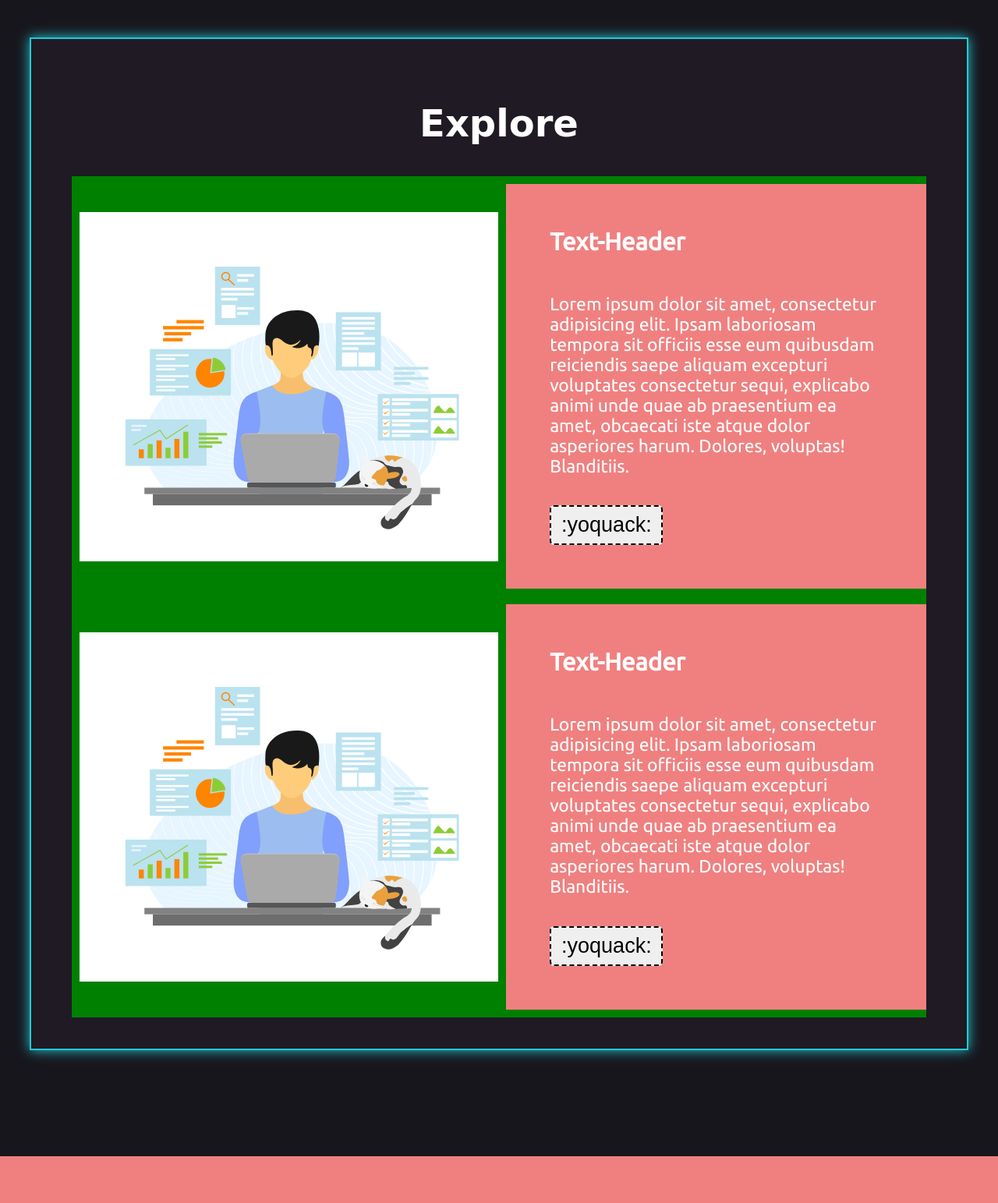
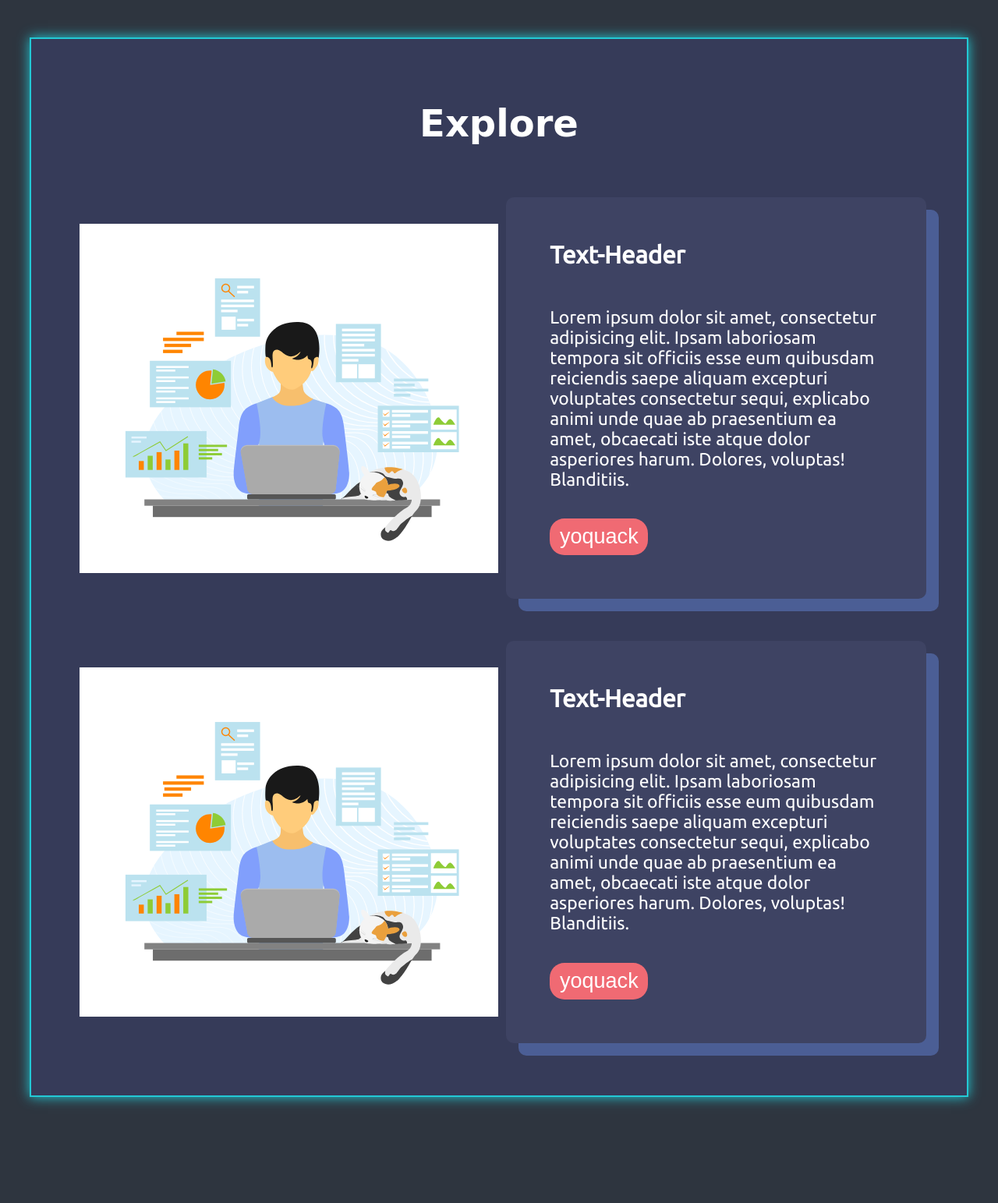
Before and after one commit to Naman-Biswajit/Dumb-Team-project, a Flask app: page /explore in a window 1280 px wide. Shown: the part 88-1631 px from the top of the page at 78% size. Before the commit the page ends 1571 px from the top, so only its background shows below. Run offline with Flask 2, Linux system fonts and the light colour scheme; some libraries are stand-ins or nearby versions; some web fonts are replaced.

Commit message:
Added box-shadow for text-containers

```diff
--- a/static/css/explore.css
+++ b/static/css/explore.css
@@ -2,8 +2,10 @@
 
 
 :root {
-    --dark-purple: #18161d;
-    --inner-purple: #1f1a24;
+    --outer: #2e353f;
+    --inner: #363b59;
+    --btn-bg: #f06a73;
+    --light-grey: #3e4363;
     --glow: #23c9d5;
     --ubuntu: 'Ubuntu', sans-serif;
     --nova-round: 'Nova Round', cursive;
@@ -11,7 +13,7 @@
 }
 
 body {
-    background: var(--dark-purple);
+    background: var(--outer);
     font-family: var(--ubuntu);
 }
 
@@ -19,7 +21,7 @@
     position: relative;
     margin: 17vh 3vw;
     color: white;;
-    background: var(--inner-purple);
+    background: var(--inner);
     border: var(--glow) solid 2px;
     box-shadow: var(--glow) 0 0 15px;
     padding: 3vh 3vw;
@@ -42,16 +44,14 @@
     flex-direction: column;
     align-items: center;
     margin: 2vh 1vw;
-    /* background: blueviolet; */
 }
 
 .sub-container {
-    background: green;
     display: flex;
     flex-direction: row;
     justify-content: space-around;
     max-width: fit-content;
-    padding: 10px 0;
+    padding: 27px 0;
 }
 
 .image-container {
@@ -68,11 +68,13 @@
 
 .text-container {
     font-size: 1.3em;
-    background: lightcoral;
     padding: 7vh;
     align-self: center;
     margin: auto;
     max-width: 53vw;
+    background: var(--light-grey);
+    border-radius: 10px;
+    box-shadow: #4b5e95 2vh 2vh 0 0;
 }
 
 .text-header {
@@ -89,6 +91,8 @@
 .btn {
     padding: 1vh 1vw;
     font-size: 1.3em;
-    border-radius: 0.2em;
-    border-style: dashed;
+    border: none;
+    border-radius: 0.7em;
+    background: var(--btn-bg);
+    color: white;
 }
--- a/templates/explore.html
+++ b/templates/explore.html
@@ -25,7 +25,7 @@
             quae ab praesentium ea amet, obcaecati iste atque dolor asperiores
             harum. Dolores, voluptas! Blanditiis.
           </p>
-          <button class="btn">:yoquack:</button>
+          <button class="btn">yoquack</button>
         </div>
       </div>
 
@@ -42,7 +42,7 @@
             quae ab praesentium ea amet, obcaecati iste atque dolor asperiores
             harum. Dolores, voluptas! Blanditiis.
           </p>
-          <button class="btn">:yoquack:</button>
+          <button class="btn">yoquack</button>
         </div>
       </div>
     </div>
```
